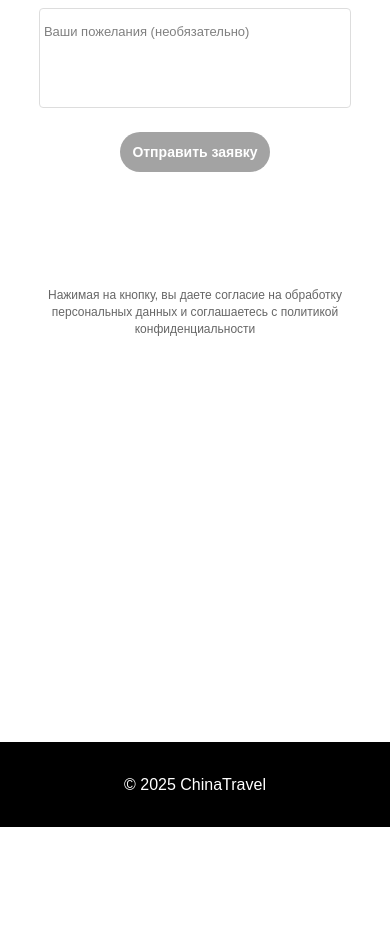
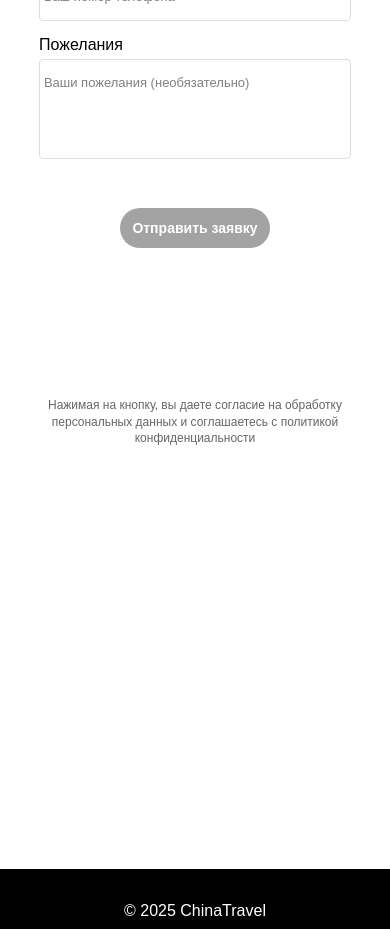
Before and after one commit to nikolingus/pet-project, a React (Vite) app: page / in a window 390 px wide. Shown: the part 5980-6909 px from the top of the page. Before the commit the page ends 6807 px from the top, so only its background shows below. Built offline with nearby package versions, Linux system fonts and the light colour scheme.

Commit message:
изменения

```diff
--- a/src/App/App.css
+++ b/src/App/App.css
@@ -164,7 +164,7 @@
   }
 
   .registration {
-    height: 110vh;
+    height: 125vh;
   }
 
   .registration__input {
@@ -187,7 +187,7 @@
   .registration__button {
     width: 150px;
     height: 40px;
-    margin-top: 15px !important;
+    margin-top: 40px !important;
   }
   .registration__error {
     margin-top: -15px;
```
